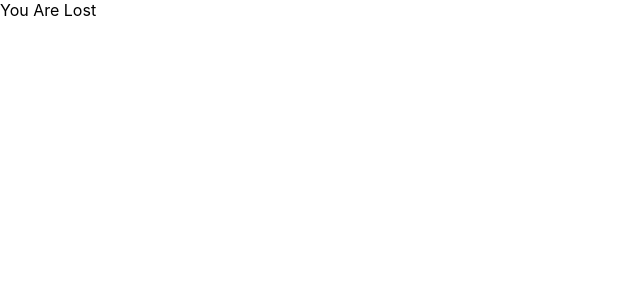
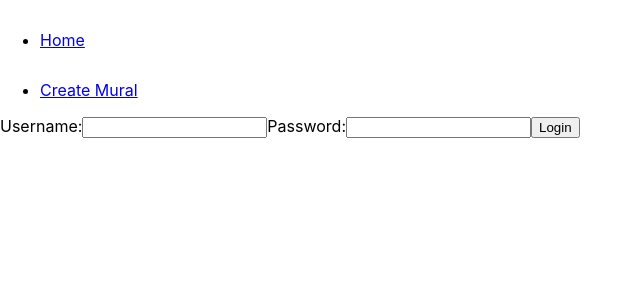
Before and after one commit to GonczarM/ArtInTheWild, a React (Create React App) app: page /users/user/login in a window 1280 px wide. Shown: the top 300 px of the page, without its empty margins (0-642 px from the left). Built offline with nearby package versions, Linux system fonts and the light colour scheme.

Commit message:
router-dom and create moved to header

```diff
--- a/src/App.js
+++ b/src/App.js
@@ -1,7 +1,10 @@
 import React from 'react';
 import './App.css';
 import MuralContainer from './MuralContainer';
-import { Route, Switch } from 'react-router-dom'
+import Login from './Login';
+import Header from './Header'
+import CreateMural from './CreateMural'
+import { Route, Link, Switch, Redirect } from 'react-router-dom'
 
 const My404 = () => {
   return(
@@ -11,15 +14,54 @@ const My404 = () => {
   )
 }
 
-const App = () => {
+class App extends React.Component {
+  constructor(){
+    super();
+    this.state = {
+      murals: []
+    }
+  }
+
+  addMural = async (mural, event) => {
+    event.preventDefault()
+    try{
+      const createdMural = await fetch('http://localhost:9000/murals', {
+        credentials: 'include',
+        method: 'POST',
+        body: JSON.stringify(mural),
+        headers:{
+          'Content-Type': 'application/json'
+        }
+      })
+      if(createdMural.status !== 200){
+        throw Error(createdMural.statusText)
+      }
+      const parsedResponse = await createdMural.json()
+      this.setState({
+        murals: [...this.state.murals, parsedResponse.mural]
+      })
+    }
+    catch(error){
+      console.log(error);
+      return error
+    }
+  }
+
+  render(){
     return (
       <main>
+        <Header/>
         <Switch>
-        <Route exact path="/murals/home" component={ MuralContainer }/>
+          <Route exact path="/murals/home" render={(props) =>
+          <MuralContainer {...props} murals={this.state.murals} />} />
+          <Route exact path="/murals/new" render={(props) =>
+          <CreateMural {...props} addMural={this.addMural} />} />
+          <Route exact path="/users/user/login" component={ Login } />
           <Route component={My404} />
         </Switch>
       </main>
     );
   }
+}
 
 export default App;
--- a/src/CreateMural/index.js
+++ b/src/CreateMural/index.js
@@ -9,12 +9,12 @@ class CreateMural extends Component {
 			image: '',
 			description: '',
 			locationDescription: '',
-			year: null,
+			year: '',
 			affiliation: '',
 			address: '',
-			zipcode: null,
-			lat: null,
-			lng: null
+			zipcode: '',
+			lat: '',
+			lng: ''
 		}
 	}
 
--- /dev/null
+++ b/src/Header/index.js
@@ -0,0 +1,15 @@
+import React from 'react'
+import { Link } from 'react-router-dom'
+
+const Header = () => {
+	return(
+		<header>
+			<ul>
+				<li><Link to='/murals/home'>Home</Link></li>
+				<li><Link to='/murals/new'>Create Mural</Link></li>
+			</ul>
+		</header>
+	)
+}
+
+export default Header;
--- /dev/null
+++ b/src/Login/index.js
@@ -0,0 +1,57 @@
+import React, { Component } from 'react'
+
+class Login extends Component {
+	constructor(){
+		super()
+		this.state = {
+			username: '',
+			password: ''
+		}
+	}
+
+	handleChange = (event) => {
+		this.setState({
+			[event.target.name]: event.target.value
+		})
+	}
+
+	handleLogin = async (event) => {
+		event.preventDefault()
+		const loginResponse = await fetch('http://localhost:9000/users/user/login', {
+			method: 'POST',
+			credentials: 'include',
+			body: JSON.stringify(this.state),
+			headers:{
+				'Content-Type': 'application/json'
+			}
+		})
+		const parsedResponse = await loginResponse.json()
+		console.log(parsedResponse);
+	}
+
+	render(){
+		return(
+			<form onSubmit={this.handleLogin}>
+				<label>
+					Username:
+					<input
+						type="text"
+						name="username"
+						onChange={this.handleChange}
+					/>
+				</label>
+				<label>
+					Password:
+					<input
+						type="text"
+						name="password"
+						onChange={this.handleChange}
+					/>
+				</label>
+				<button>Login</button>
+			</form>
+		)
+	}
+}
+
+export default Login
--- a/src/MuralContainer/index.js
+++ b/src/MuralContainer/index.js
@@ -16,24 +16,27 @@ class MuralContainer extends Component {
         image: '',
         description: '',
         locationDescription: '',
-        year: null,
+        year: '',
         affiliation: '',
         address: '',
-        zipcode: null,
-        lat: null,
-        lng: null
+        zipcode: '',
+        lat: '',
+        lng: ''
       }
     }
   }
 
-
   componentDidMount(){
     this.getMurals()
+    this.state.murals = this.props.murals
   }
 
   getMurals = async () => {
     try{
-      const foundMurals = await fetch('http://localhost:9000/murals/home');
+      const foundMurals = await fetch('http://localhost:9000/murals/home', {
+        credentials: 'include',
+        method: 'GET'
+      });
       if(foundMurals.status !== 200){
         throw Error(foundMurals.statusText)
       }
@@ -46,34 +49,16 @@ class MuralContainer extends Component {
     }
   }
 
-  addMural = async (mural, event) => {
-    event.preventDefault()
-    try{
-      const createdMural = await fetch('http://localhost:9000/murals/', {
-        method: 'POST',
-        body: JSON.stringify(mural),
-        headers:{
-          'Content-Type': 'application/json'
-        }
-      })
-      console.log(createdMural);
-      const parsedResponse = await createdMural.json()
-      this.setState({
-        murals: [...this.state.murals, parsedResponse.mural]
-      })
-    }
-    catch(error){
-      console.log(error);
-      return error
-    }
-  }
-
   deleteMural = async (id, event) => {
     event.preventDefault()
     try{
       const deleteMural = await fetch('http://localhost:9000/murals/mural/' + id, {
+        credentials: 'include',
         method: 'DELETE'
       })
+      if(deleteMural.status !== 200){
+        throw Error(deleteMural.statusText)
+      }
       const parsedResponse = await deleteMural.json()
       this.setState({
         murals: this.state.murals.filter((mural, i) => mural._id !== id)
@@ -97,12 +82,16 @@ class MuralContainer extends Component {
     event.preventDefault()
     try{
       const editResponse = await fetch('http://localhost:9000/murals/mural/' + this.state.editMuralId, {
+        credentials: 'include',
         method: 'PUT',
         body: JSON.stringify(this.state.muralToEdit),
         headers:{
           'Content-Type': 'application/json'
         }
       })
+      if(editResponse.status !== 200){
+        throw Error(editResponse.statusText)
+      }
       const parsedResponse = await editResponse.json()
       const editedMuralArray = this.state.murals.map((mural) => {
         if(mural._id === this.state.editMuralId){
@@ -141,7 +130,6 @@ class MuralContainer extends Component {
   render(){
     return(
       <div>
-        <CreateMural addMural={this.addMural}/>
         {this.state.showEdit ?
           <EditMural
             editMural={this.editMural}
```
Lines whose indentation alone changed are shown as unchanged.
